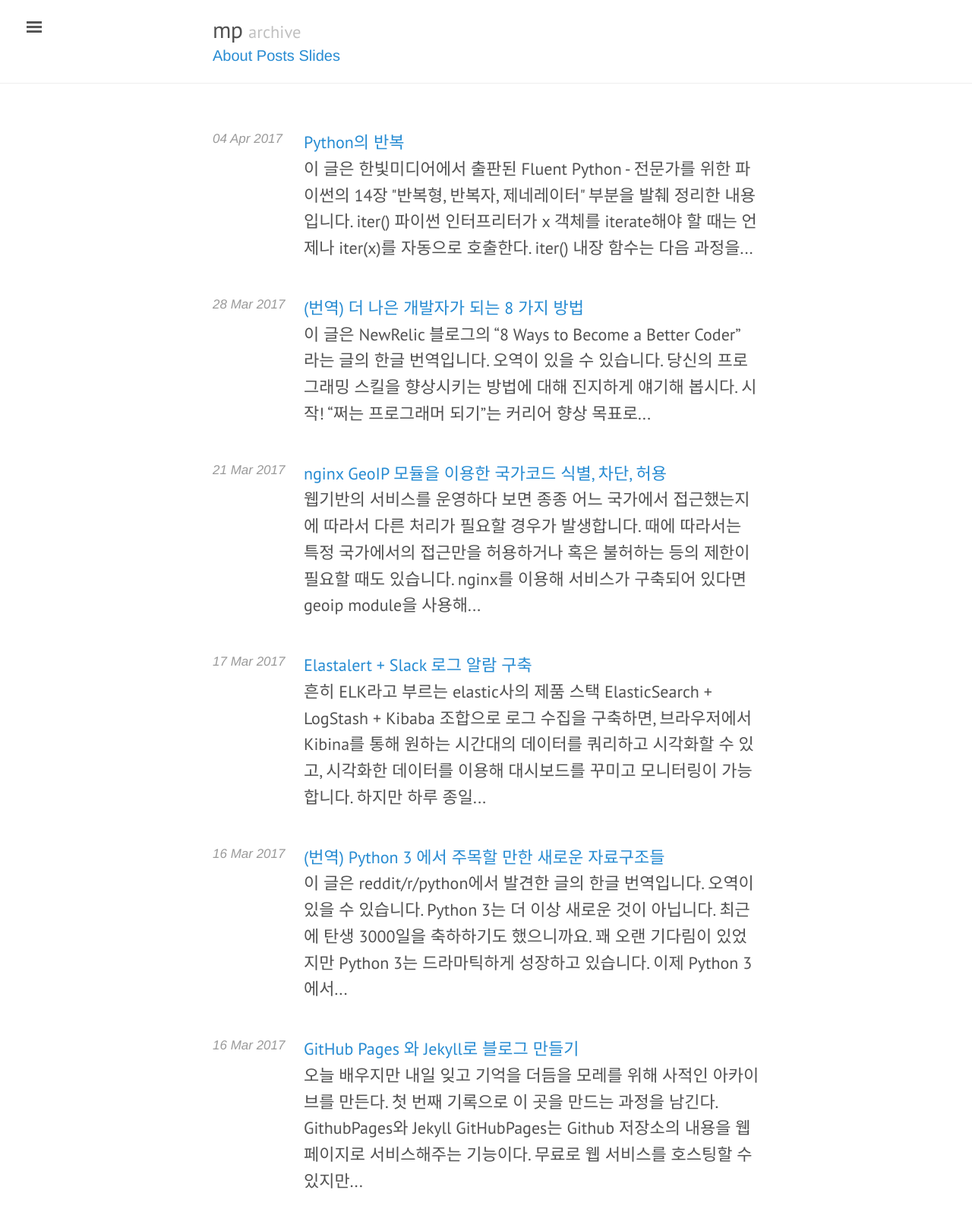
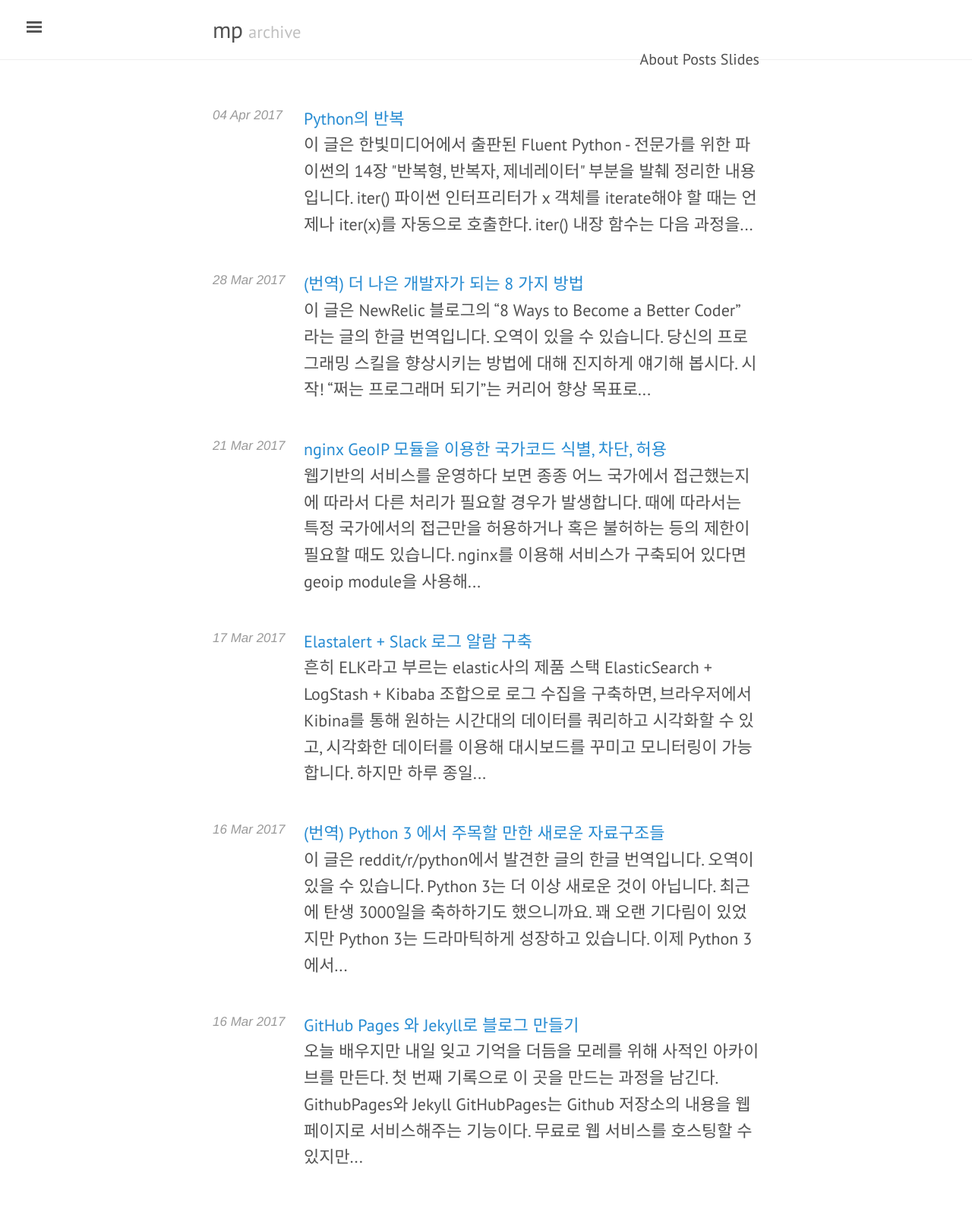
Before and after one commit to mnpk/mnpk.github.io, a Jekyll site: the page built from index.html, in a window 1280 px wide. Shown: the whole page at 76% size. Built offline with Jekyll 4.4.1, drawn with Linux system fonts in a browser that asks for light colours; the list of posts is cut into pages by our own code; after the commit the page ends 1584 px from its top, so only the background shows below that.

Commit message:
Update lanyon.css

```diff
--- a/public/css/lanyon.css
+++ b/public/css/lanyon.css
@@ -121,6 +121,17 @@ h1, h2, h3, h4, h5, h6 {
   color: #c0c0c0;
   letter-spacing: 0;
 }
+
+.masthead .site-nav {
+ float: right;
+ margin-top: .25rem;
+ font-family: "PT Sans", Helvetica, Arial, sans-serif;
+}
+
+.masthead nav a {
+ color: #505050;
+}
+
 
 @media (max-width: 48em) {
   .masthead-title {
```
